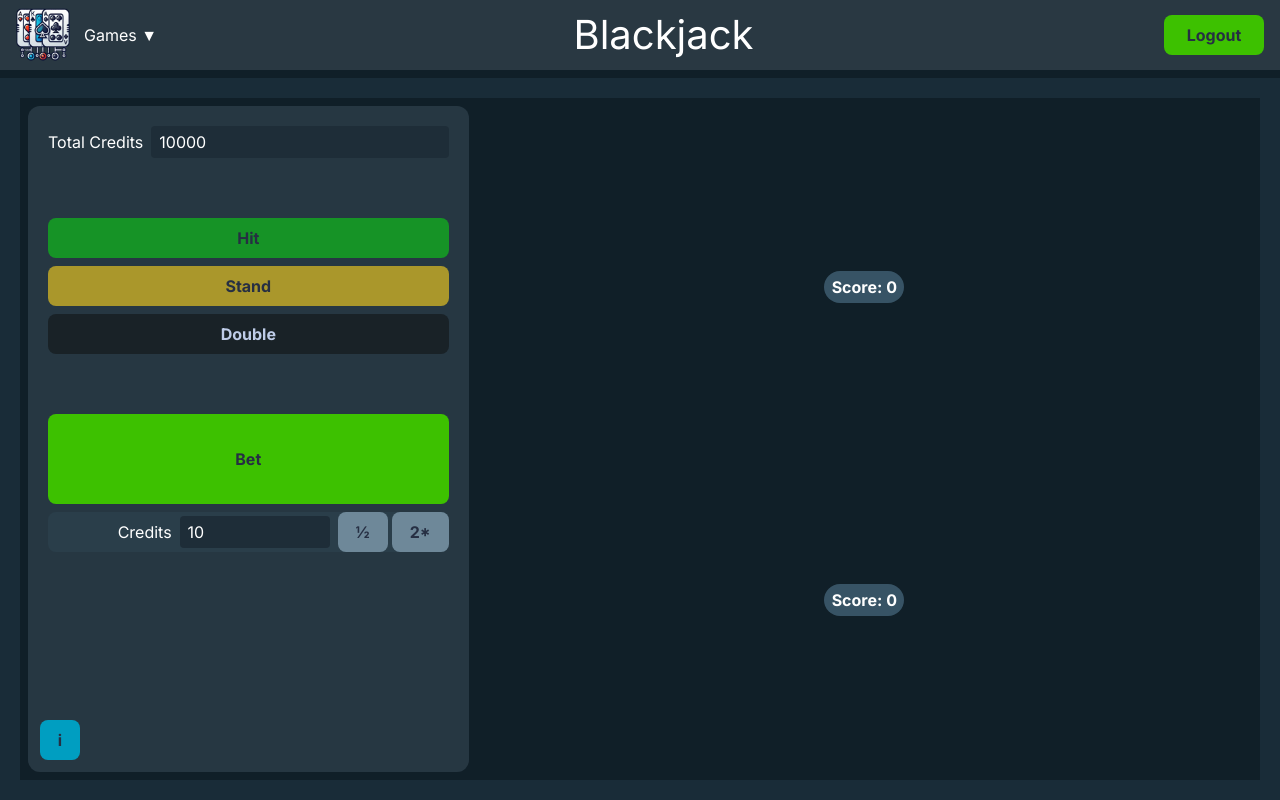
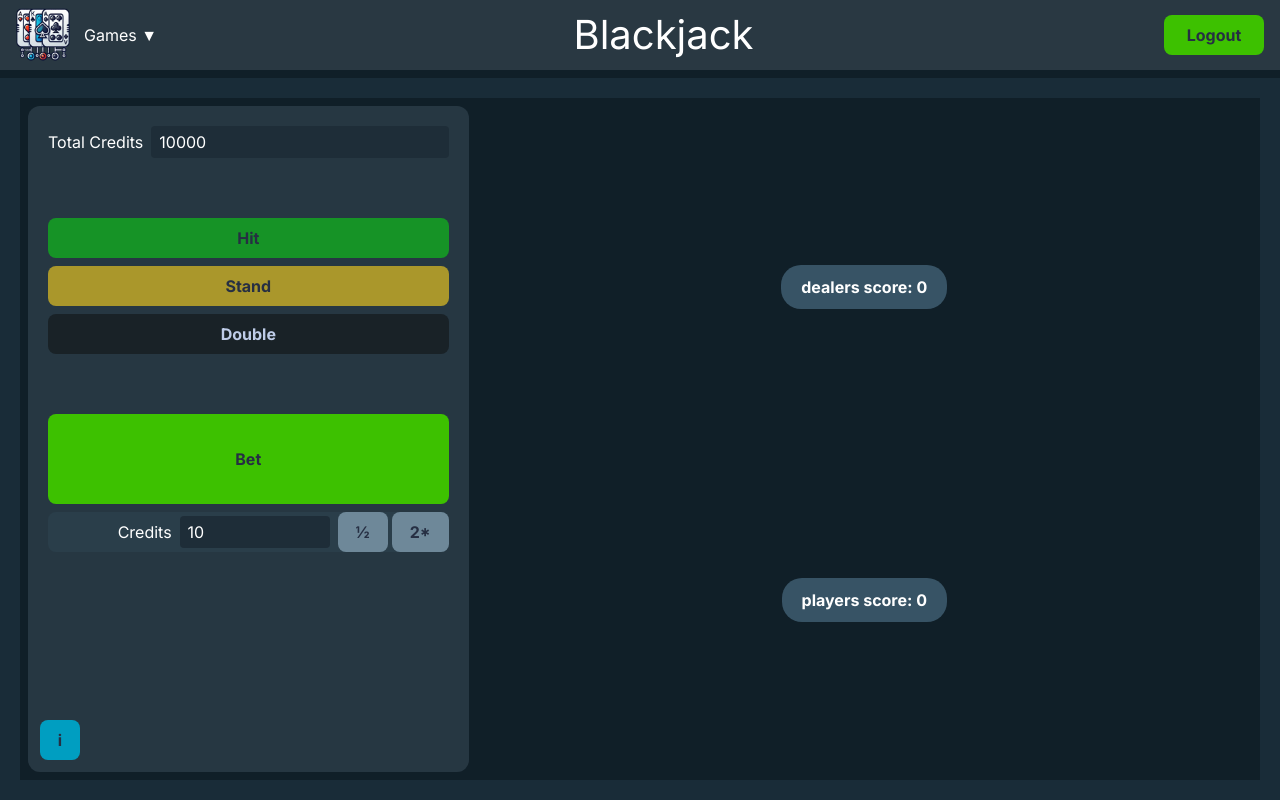
Before and after one commit to Kapprikorn/frontend-react-ReactnCards, a React (Vite) app: page /blackjack in a window 1280 px wide. Built offline with nearby package versions, Linux system fonts and the light colour scheme.

Commit message:
Quick fix to the layout of Blackjack.
Updated HandDisplay component to include the player name in the score display. Adjusted CSS for the score wrapper to improve layout and styling consistency.

```diff
--- a/src/components/handDisplay/HandDisplay.jsx
+++ b/src/components/handDisplay/HandDisplay.jsx
@@ -1,7 +1,7 @@
 import styles from './HandDisplay.module.css';
 import PlayingCard from '../../components/playingCard/PlayingCard';
 
-function HandDisplay({ hand, score }) {
+function HandDisplay({ hand, score, player }) {
   return (
     <div className={styles.handWrapper}>
       <div className={styles.cardWrapper}>
@@ -10,7 +10,7 @@ function HandDisplay({ hand, score }) {
         ))}
       </div>
       <div className={styles.scoreWrapper}>
-        <p>Score: {score}</p>
+        <p>{player}s score: {score}</p>
       </div>
     </div>
   );
--- a/src/components/handDisplay/HandDisplay.module.css
+++ b/src/components/handDisplay/HandDisplay.module.css
@@ -9,10 +9,9 @@
 
 .scoreWrapper {
   background-color: #375365;
-  height: 32px;
-  width: 80px;
   border-radius: 20px;
   font-weight: bold;
+  padding: 10px 20px;
 
   display: flex;
   justify-content: center;
--- a/src/pages/blackjack/Blackjack.jsx
+++ b/src/pages/blackjack/Blackjack.jsx
@@ -223,13 +223,15 @@ function Blackjack({ toggleOverview }) {
       </GameBettingView>
       <article className={styles.gameAreaWrapper}>
         <HandDisplay
-          hand={playerHand}
-          score={playerScore}
+          hand={dealerHand}
+          score={dealerScore}
+          player="dealer"
         />
         {message && <p className={styles.message}>{message}</p>}
         <HandDisplay
-          hand={dealerHand}
-          score={dealerScore}
+          hand={playerHand}
+          score={playerScore}
+          player="player"
         />
       </article>
       <Button
```
